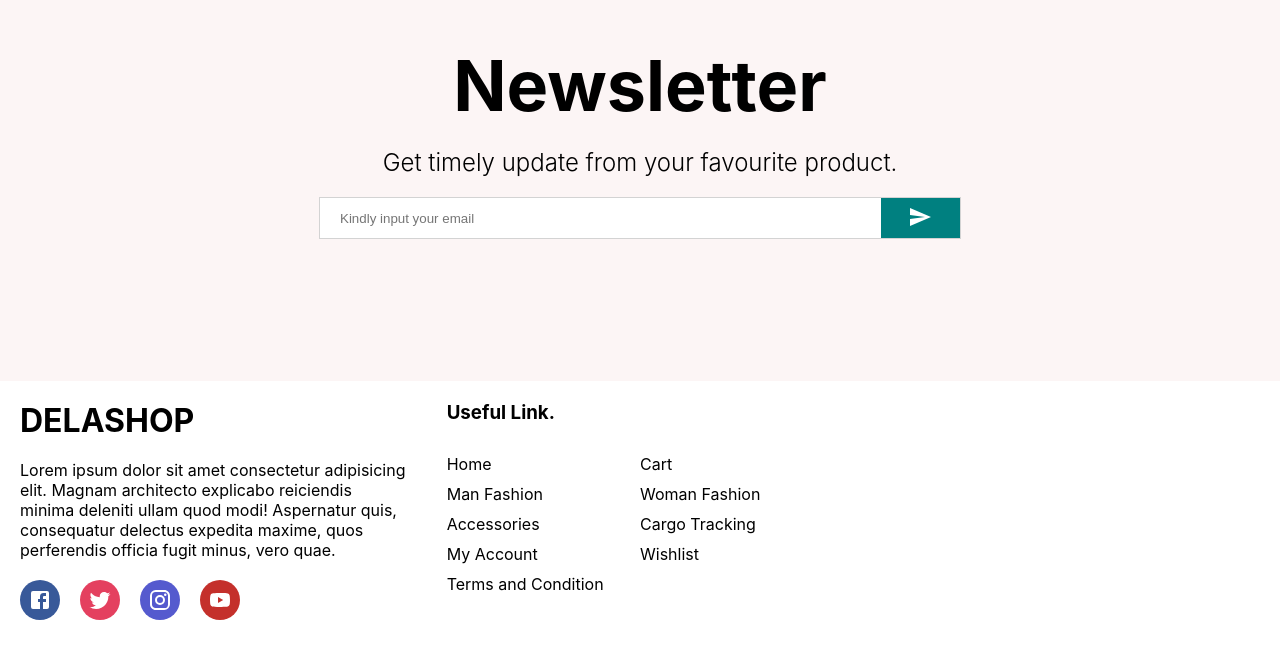
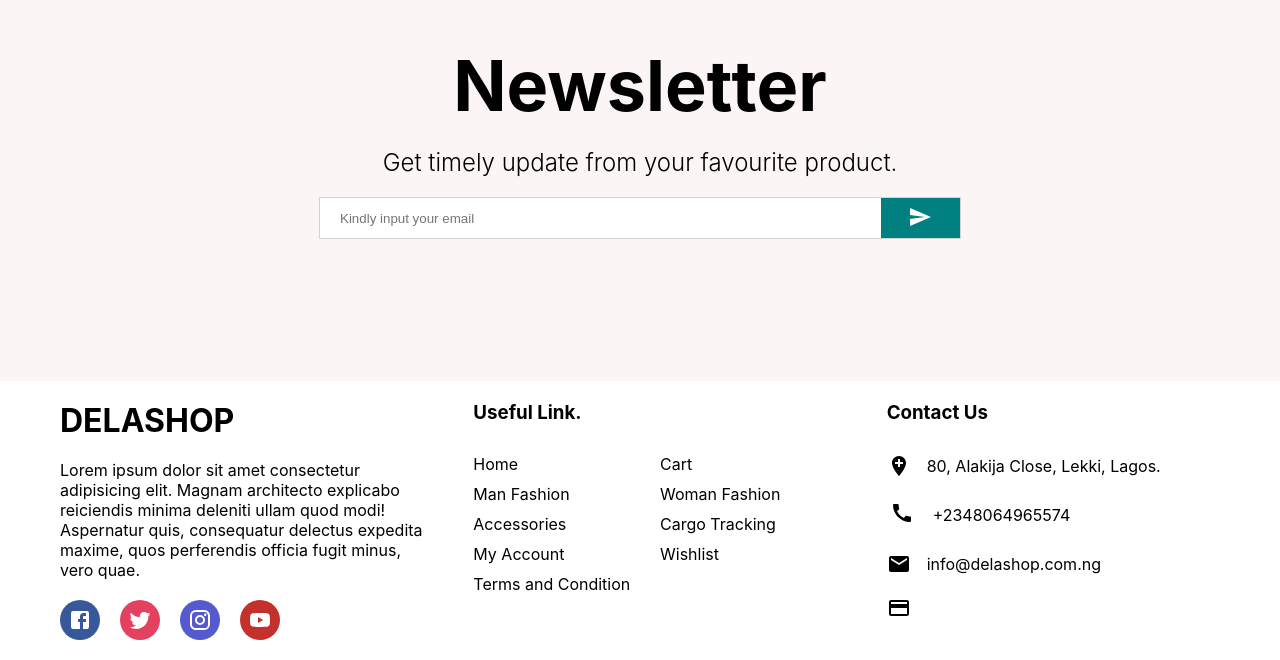
Before and after one commit to delaquash/delashop, a React (Create React App) app in the folder front-end/: page / in a window 1280 px wide. Shown: the part 2375-3035 px from the top of the page. Built offline with nearby package versions, Linux system fonts and the light colour scheme.

Commit message:
Fixed footer

```diff
--- a/front-end/src/components/Footer.js
+++ b/front-end/src/components/Footer.js
@@ -1,5 +1,5 @@
-import { Facebook, Instagram, Twitter, YouTube } from '@material-ui/icons';
-import { Container, Logo, Desc, SocialContainer, SocialIcon,Center, Title, List, ListItem, Right, ContactItem, Left } from '../styles/Footer';
+import { Facebook, Instagram, Twitter, YouTube,Call, AddLocation, Mail, Payment } from '@material-ui/icons';
+import { Container, Logo, Desc, SocialContainer, SocialIcon,Center, Title, List, ListItem, Right, ContactItem, Left, FooterIcon, FooterSpace } from '../styles/Footer';
 
 
 const Footer = () => {
@@ -42,13 +42,29 @@ const Footer = () => {
             </List>
         </Center>
         <Right>
-          {/* <Title>Contact Us</Title>
+          <Title>Contact Us</Title>
           <ContactItem>
-            80, Alakija Close, Lekki, Lagos.
+              <AddLocation style={{ marginRight : "10px" }}/>
+              <FooterSpace>
+              80, Alakija Close, Lekki, Lagos.
+            </FooterSpace>
           </ContactItem>
           <ContactItem>
-            +2348065889756
-          </ContactItem> */}
+            <FooterIcon>
+              <Call style={{ marginRight : "10px" }} />
+            </FooterIcon>
+            <FooterSpace>
+              +2348064965574
+            </FooterSpace>
+          </ContactItem>
+          <ContactItem>
+              <Mail style={{ marginRight : "10px" }} />
+            <FooterSpace>
+              info@delashop.com.ng
+            </FooterSpace>
+          </ContactItem>
+
+          <Payment src="https://i.ibb.co/Qfvn4z6/payment.png" />
         </Right>
     </Container>
   )
--- a/front-end/src/styles/Footer.js
+++ b/front-end/src/styles/Footer.js
@@ -2,6 +2,7 @@ import styled from "styled-components";
 
 export const Container = styled.div`
   display: flex;
+  padding-left: 40px;
 `;
 
 export const Left = styled.div`
@@ -12,7 +13,7 @@ export const Left = styled.div`
 `;
 
 export const Logo = styled.h1`
-
+   font-style:  ;
 `;
 
 export const Desc = styled.p`
@@ -56,6 +57,12 @@ export const ListItem = styled.li`
   width: 50%;
   margin-bottom: 10px;
 `;
+export const FooterIcon = styled.span `
+    margin: 3px;
+`
+export const FooterSpace = styled.span`
+    padding-left: 6px;
+`;
 
 export const Right = styled.div`
   flex: 1;
```
